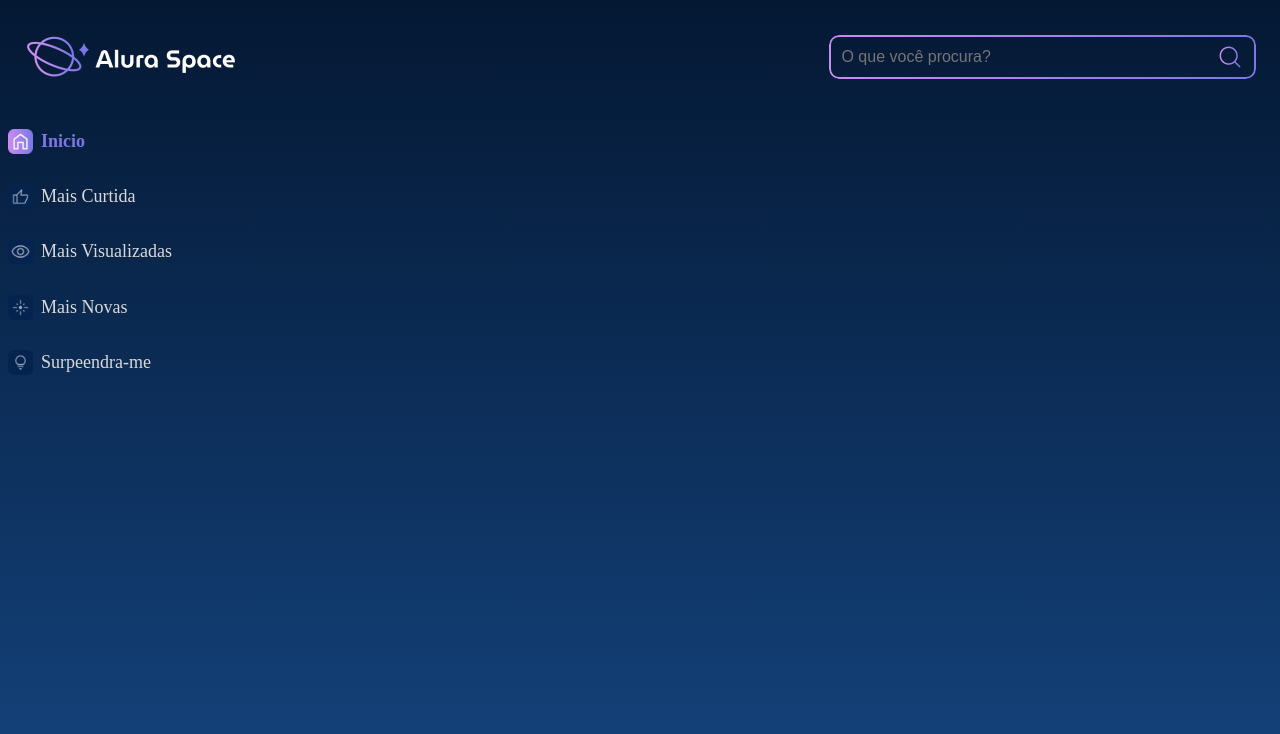
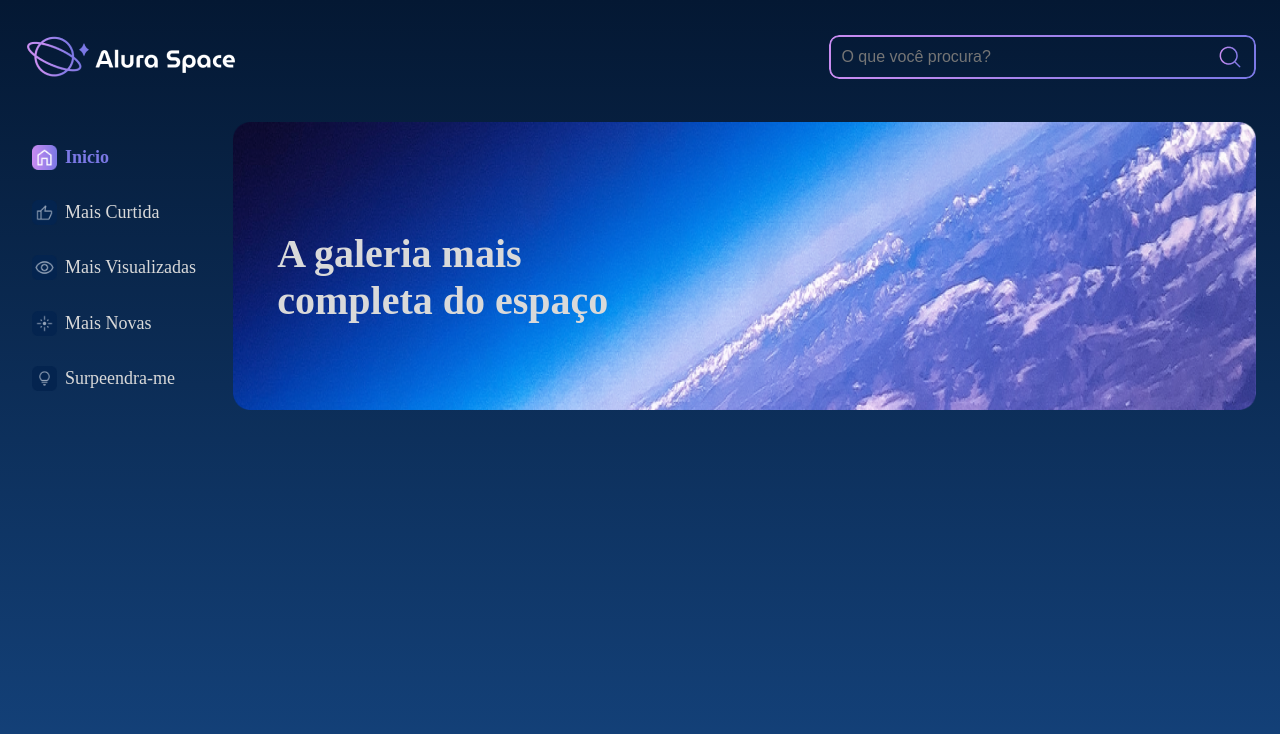
Before and after one commit to osvaldosousa/alura-space, a React (Create React App) app: page / in a window 1280 px wide. Shown: the top 734 px of the page. Built offline with nearby package versions, Linux system fonts and the light colour scheme.

Commit message:
add banner and refactor HomePage
html sematic HomePage

```diff
--- a/src/App.js
+++ b/src/App.js
@@ -1,14 +1,10 @@
 import './styles/global.scss'
 
 import HomePage from "./pages/HomePage"
-import Menu from './components/Menu'
 
 function App() {
   return (
-    <>
-      <HomePage/>
-      <Menu/>
-    </>
+    <HomePage/>
   )
 }
 
--- /dev/null
+++ b/src/pages/HomePage/homepage.module.scss
@@ -0,0 +1,31 @@
+main {
+  margin: 0 24px;
+}
+
+.homepage {
+  display: flex;
+  align-items: center;
+  justify-content: space-between;
+  margin-top: 2rem;
+
+  &__imagem {
+    width: 88%;
+    img {
+      width: 100%;
+      height: 288px;
+    }
+
+    position: relative;
+
+    h1 {
+      position: absolute;
+      z-index: 1;
+      color: #d9d9d9;
+      font-size: 2.5rem;
+      width: 401px;
+      height: 144px;
+      top: 75px;
+      left: 44px;
+    }
+  }
+}
--- a/src/pages/HomePage/index.jsx
+++ b/src/pages/HomePage/index.jsx
@@ -1,8 +1,23 @@
+import styles from './homepage.module.scss'
+import banner from './banner.png'
+
 import Header from "../../components/Header"
+import Menu from "../../components/Menu"
 
 function HomePage() {
   return (
-    <Header/>
+    <>
+      <Header/>
+      <main>
+        <section className={styles.homepage}>
+          <Menu/>
+          <div className={styles.homepage__imagem}>
+            <h1>A galeria mais completa do espaço</h1>
+            <img src={banner} alt="foto espacial da terra" />
+          </div>
+        </section>
+      </main>
+    </>
   )
 }
 
```
Also changed, not shown: src/pages/HomePage/banner.png (added).
